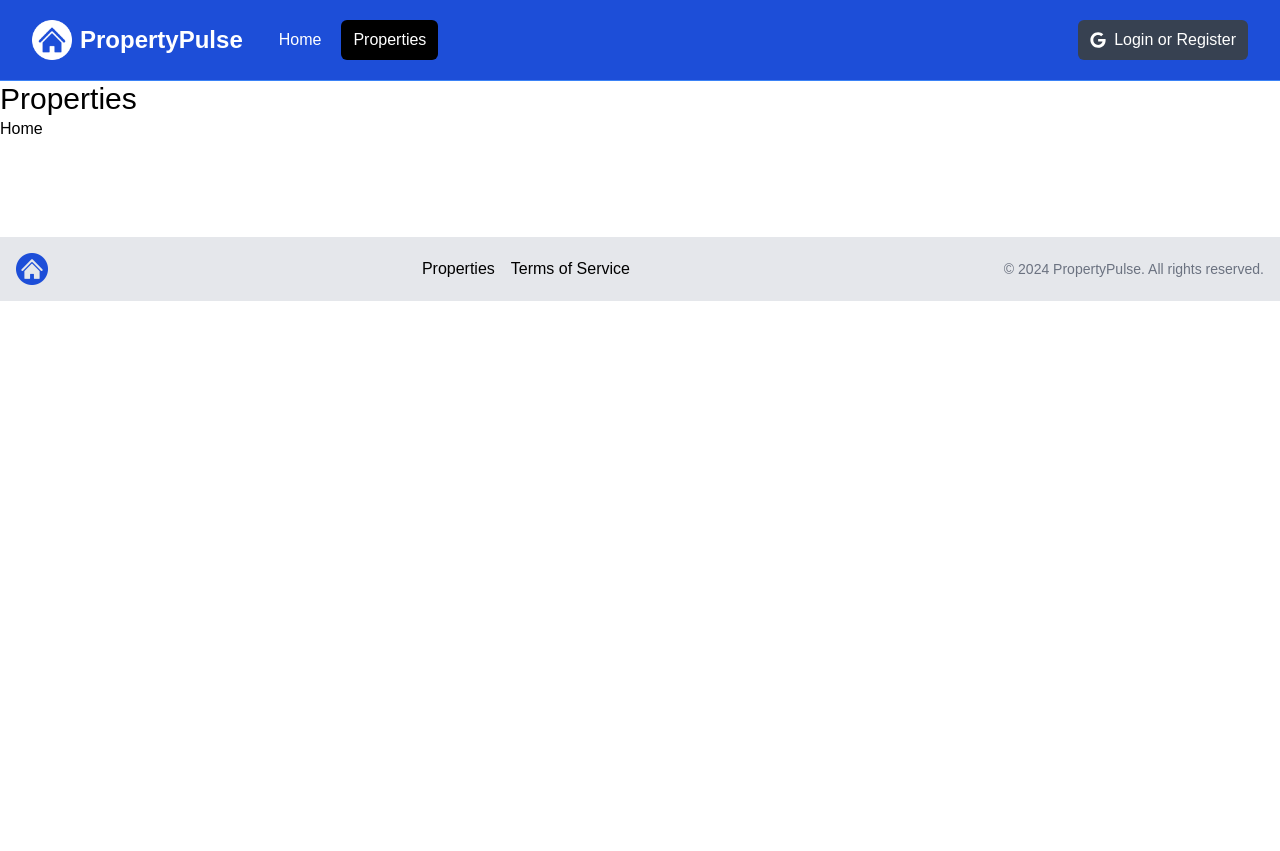
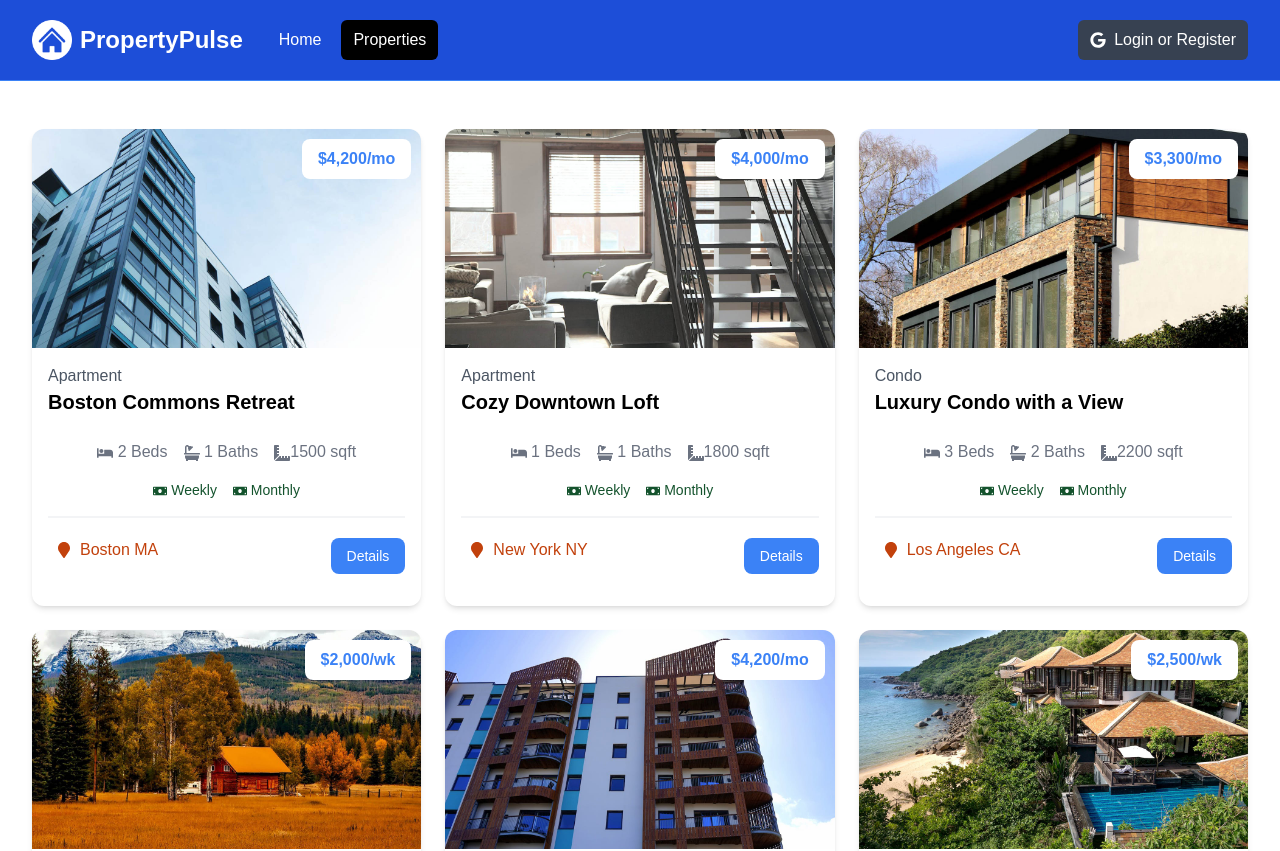
Before and after one commit to brenobele/course-property-pulse, a Next.js app: page /properties in a window 1280 px wide. Shown: the top 851 px of the page. Before the commit the page ends 800 px from the top, so only its background shows below. Built offline with nearby package versions, Linux system fonts and the light colour scheme.

Commit message:
Atualizando página de propriedades (imóveis)

```diff
--- a/app/properties/page.jsx
+++ b/app/properties/page.jsx
@@ -1,12 +1,21 @@
-import React from 'react'
-import Link from 'next/link'
+import PropertyCard from '@/components/PropertyCard'
+import properties from '@/properties.json'
 
 const PropertiesPage = () => {
   return (
-    <div>
-      <h1 className='text-3xl'>Properties</h1>
-      <Link href="/">Home</Link>
-    </div>
+    <section className='px-4 py-6'>
+      <div className='container-xl lg:container m-auto px-4 py-6'>
+        {properties.length === 0 ? (
+          <p>No properties found.</p>
+        ) : (
+          <div className='grid grid-cols-1 md:grid-cols-3 gap-6'>
+            {properties.map((property) => (
+              <PropertyCard key={property.id} property={property} />
+            ))}
+          </div>
+        )}
+      </div>
+    </section>
   )
 }
 
--- /dev/null
+++ b/components/PropertyCard.jsx
@@ -0,0 +1,92 @@
+import Image from 'next/image'
+import Link from 'next/link'
+import {
+  FaBath,
+  FaBed,
+  FaMapMarker,
+  FaMoneyBill,
+  FaRulerCombined,
+} from 'react-icons/fa'
+
+const PropertyCard = ({ property }) => {
+  const getRateDisplay = () => {
+    const { rates } = property;
+    if (rates.monthly) {
+      return `$${rates.monthly.toLocaleString()}/mo`;
+    } else if (rates.weekly) {
+      return `$${rates.weekly.toLocaleString()}/wk`;
+    } else if (rates.nightly) {
+      return `$${rates.nightly.toLocaleString()}/night`;
+    } else {
+      return 'Consult'
+    }
+  };
+
+  return (
+    <div className='rounded-xl shadow-md relative'>
+      <Image
+        src={`/images/properties/${property.images[0]}`}
+        alt=''
+        width='0'
+        height='0'
+        sizes='100vw'
+        className='w-full h-auto rounded-t-xl'
+      />
+      <div className='p-4'>
+        <div className='text-left md:text-center lg:text-left mb-6'>
+          <div className='text-gray-600'>{property.type}</div>
+          <h3 className='text-xl font-bold'>{property.name}</h3>
+        </div>
+        <h3 className='absolute top-[10px] right-[10px] bg-white px-4 py-2 rounded-lg text-blue-500 font-bold text-right md:text-center lg:text-right'>
+          { getRateDisplay() }
+        </h3>
+
+        <div className='flex justify-center gap-4 text-gray-500 mb-4'>
+          <p>
+            <FaBed className='md:hidden lg:inline' /> {property.beds}{' '}
+            <span className='md:hidden lg:inline'>Beds</span>
+          </p>
+          <p>
+            <FaBath className='md:hidden lg:inline' /> {property.baths}{' '}
+            <span className='md:hidden lg:inline'>Baths</span>
+          </p>
+          <p>
+            <FaRulerCombined className='md:hidden lg:inline' />
+            {property.square_feet}{' '}
+            <span className='md:hidden lg:inline'>sqft</span>
+          </p>
+        </div>
+
+        <div className='flex justify-center gap-4 text-green-900 text-sm mb-4'>
+          <p>
+            <FaMoneyBill className='md:hidden lg:inline' /> Weekly
+          </p>
+          <p>
+            <FaMoneyBill className='md:hidden lg:inline' /> Monthly
+          </p>
+        </div>
+
+        <div className='border border-gray-100 mb-5'></div>
+
+        <div className='flex flex-col lg:flex-row justify-between mb-4'>
+          <div className='flex align-middle gap-2 mb-4 lg:mb-0'>
+            <i className='fa-solid fa-location-dot text-lg text-orange-700'></i>
+            <FaMapMarker className='text-orange-700 mt-1' />
+            <span className='text-orange-700'>
+              {' '}
+              {property.location.city} {property.location.state}{' '}
+            </span>
+          </div>
+          <Link
+            href={`/properties/${property._id}`}
+            className='h-[36px] bg-blue-500 hover:bg-blue-600 text-white px-4 py-2 rounded-lg text-center text-sm'
+          >
+            Details
+          </Link>
+        </div>
+      </div>
+    </div>
+  )
+}
+
+export default PropertyCard
```
